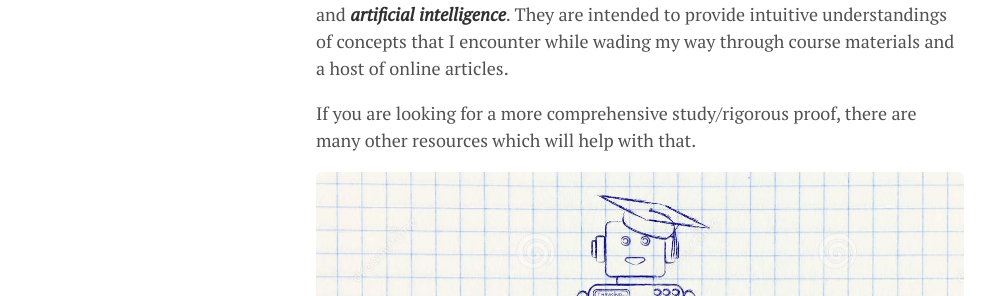
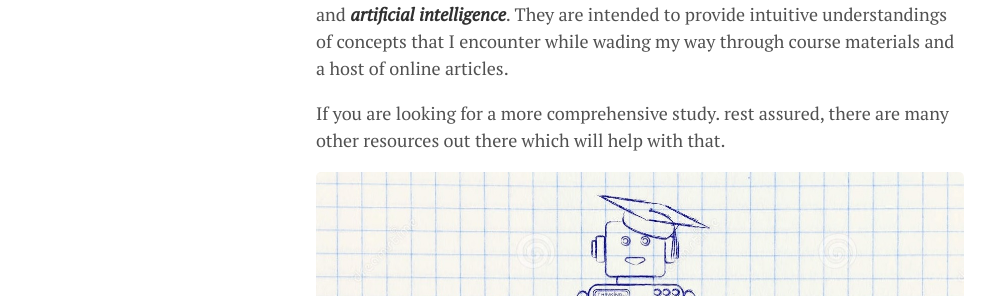
Before and after one commit to lgeurts/lgeurts.github.io, a Jekyll site: the page built from _posts/2018-06-29-artificial-intelligence-basics.md, in a window 1280 px wide and 900 px high. Shown: the part 235-531 px from the top of the window, without its empty margins (0-995 px from the left). Built offline with Jekyll 4.4.1, drawn with Linux system fonts in a browser that asks for light colours; nearby versions of some CDN libraries.

Commit message:
Update 2018-06-29-artificial-intelligence-basics.md

```diff
--- a/_posts/2018-06-29-artificial-intelligence-basics.md
+++ b/_posts/2018-06-29-artificial-intelligence-basics.md
@@ -10,7 +10,7 @@ tags: [ Artificial Intelligence ]
 These are ***personal notes***, broadly intended to cover basics for ***machine learning***, and ***artificial intelligence***.
 They are intended to provide intuitive understandings of concepts that I encounter while wading my way through course materials and a host of online articles.
 
-If you are looking for a more comprehensive study/rigorous proof, there are many other resources which will help with that.
+If you are looking for a more comprehensive study. rest assured, there are many other resources out there which will help with that.
 
 ![Robot](/assets/artificial-intelligence.jpg)
 
```
